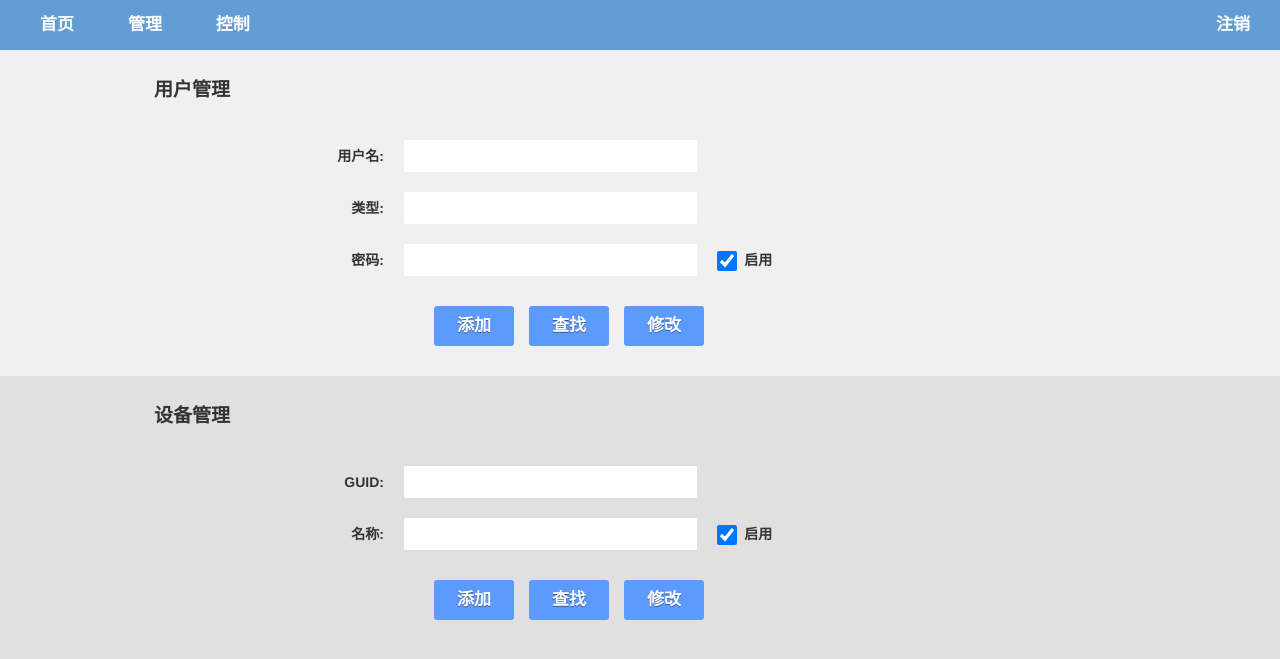
After one commit to matlab-user/hx_k_p, a PHP site: page /admin.html in a window 1280 px wide. The commit adds this page. Shown: the top 659 px of the page. Run offline with PHP 8.4, Linux system fonts and the light colour scheme; lists and menus that the app fills with data are empty.

Commit message:
2015-01-05 20：27

```diff
--- a/create_db.sql
+++ b/create_db.sql
@@ -18,6 +18,7 @@ CREATE TABLE IF NOT EXISTS hx_k_db.dev_t (
 	`d_port` INT DEFAULT -1,
 	`l_ip` VARCHAR(65) DEFAULT '',
 	`l_port` INT DEFAULT -1,
+	`valid` BOOLEAN DEFAULT 1,
 	PRIMARY KEY ( `gid` )
 ) ENGINE=InnoDB DEFAULT CHARSET=utf8;
 
--- /dev/null
+++ b/web/admin.html
@@ -0,0 +1,59 @@
+<!DOCTYPE html>
+
+<html>
+
+    <head>
+		<meta charset="UTF-8" http-equiv="X-UA-Compatible" content="IE=edge">
+		<title>实唯物联</title>
+
+		<link rel="stylesheet" type="text/css" href="css/style.css">
+		<!--<script src="http://code.jquery.com/jquery-2.1.0.min.js"></script>-->
+		<script src="js-lib/jquery-2.1.1.min.js"></script>
+
+		<!--<script src="js-lib/jquery.base64.js"></script>-->
+
+		<script>
+
+
+			$( function() {
+
+
+
+			} );
+
+		</script>
+
+		<script>
+
+		</script>
+
+    </head>
+
+	<body style="overflow-x:hidden">
+		<div id='header'>
+			<a>首页</a>
+			<a>管理</a>
+			<a>控制</a>
+			<a style="position:absolute;right:20px">注销</a>
+		</div>
+
+		<table id='admin_t1' class='three_t type1' cellspacing="0">
+			<tbody>
+				<tr class='user_admin_h' style="height:80px"><th class='name' style="font-size:19px">用户管理</th><th class='value'></th><th class='time'></th></tr>
+				<tr class='user_admin'><th class='name'>用户名:</th><th class='value'><input type='text'/></th><th class='time'></th></tr>
+				<tr class='user_admin'><th class='name'>类型:</th><th class='value'><input type='text'/></th><th class='time'></th></tr>
+				<tr class='user_admin'><th class='name'>密码:</th><th class='value'><input type='text'/><input type='checkbox' checked/>启用</th><th class='time'></th></tr>
+				<tr class='user_admin'><th class='name'></th><th class='value' style="padding-left:50px;text-align:left"><a class='b'>添加</a><a class='b'>查找</a><a class='b'>修改</a></th><th class='time'></th></tr>
+			</tbody>
+		</table>
+
+		<table id='admin_t2' class='three_t type2' cellspacing="0">
+			<tbody>
+				<tr class='user_admin_h' style="height:80px"><th class='name' style="font-size:19px">设备管理</th><th class='value'></th><th class='time'></th></tr>
+				<tr class='user_admin'><th class='name'>GUID:</th><th class='value'><input type='text'/></th><th class='time'></th></tr>
+				<tr class='user_admin'><th class='name'>名称:</th><th class='value'><input type='text'/><input type='checkbox' checked/>启用</th><th class='time'></th></tr>
+				<tr class='user_admin'><th class='name'></th><th class='value' style="padding-left:50px;text-align:left"><a class='b'>添加</a><a class='b'>查找</a><a class='b'>修改</a></th><th class='time'></th></tr>
+			</tbody>
+		</table>
+	</body>
+</html>
--- a/web/css/style.css
+++ b/web/css/style.css
@@ -9,9 +9,6 @@ label,button{cursor:pointer}
 h1,h2,h3,h4,h5,h6{font-size:16px;}
 a:link,a:visited{color:#333;text-decoration:none;cursor:pointer;-webkit-transition:.3s ease-in-out;-moz-transition:.3s ease-in-out;-o-transition:.3s ease-in-out;transition:.3s ease-in-out}
 a:hover{color:#009999;text-decoration:none}
-a.color:link,a.color:visited{color:#009999}
-a.color:hover{color:#333}
-.clear{clear:both}
 ::selection{background:#009999;color:#fff}
 ::-moz-selection{background:#009999;color:#fff}
 embed[type="application/thunder_download_plugin"]{display:none}
@@ -22,15 +19,17 @@ div#header a{height:50px;margin:0 10px 0 40px;font-size:17px;font-weight:bold;co
 #header a:hover{color:#eef}
 #header a:active{color:#ddf}
 
+a.b{text-shadow:0 1px 0 rgba(0,0,0,0.4);line-height:40px;text-align:center;display:inline-block;width:80px;height:40px;font-size:17px;color:#ffffff;border-radius:3px;background:rgb(93,154,255);margin:10px 30% 0 0}
+a.b:hover{background:rgba(93,154,255,0.6)}
+a.b:active{opacity:0.5}
+
 #login{font-size:17px;list-style:none;height:180px;margin-top:12%;padding:0 30%}
-#login a.b{text-shadow:0 1px 0 rgba(0,0,0,0.4);line-height:40px;text-align:center;display:inline-block;width:80px;height:40px;font-size:17px;color:#ffffff;border-radius:3px;background:rgb(93,154,255);margin:10px 30% 0 0}
 #login th{text-align:left;width:70%}
 #login .label{text-align:right;width:30%;padding-right:10px}
 #login .button{text-align:right}
 #login input{width:70%;height:32px;margin:15px 0px}
-#login input:focus{box-shadow:0 0 5px rgb(98,157,213)}
-#login a.b:hover{background:rgba(93,154,255,0.6)}
-#login a.b:active{opacity:0.5}
+
+input:focus{box-shadow:0 0 5px rgb(98,157,213)}
 
 #list tr{width:100%;text-align:center;height:40px}
 #list th.name{width:40%}
@@ -41,10 +40,28 @@ div#header a{height:50px;margin:0 10px 0 40px;font-size:17px;font-weight:bold;co
 #list tr:nth-child(even):hover{opacity:0.9}
 #list tr:nth-child(even):active{opacity:0.6}
 
-#data_list tr{width:100%;text-align:center;height:40px}
-#data_list th.name{width:30%}
-#data_list th.value{width:40%}
-#data_list th.time{width:30%}
-#data_list tbody tr:nth-child(even){background:#fdfdfd}
+.three_t tr{width:100%;text-align:center;height:40px}
+.three_t th.name{width:30%}
+.three_t th.value{width:40%}
+.three_t th.time{width:30%}
+.three_t tr:nth-child(even){background:#fdfdfd}
+
+#control_t a.b{margin:10px 0}
+#control_t input{padding:0 5px;width:90px;height:32px;margin:10px 15px;border:solid 1px rgb(98,157,213);box-shadow:inset 0 0 2px rgb(98,157,213)}
+#control_t input:focus{box-shadow:0 0 5px rgb(98,157,213)}
+
+.type1 tr.user_admin,.type1 tr.user_admin_h{background:#f0f0f0}
+.type1 tr.user_admin{text-align:right}
+.type1 tr.user_admin .value{padding:10px 20px;text-align:left}
+.type1 input{width:60%;height:32px;padding-left:10px}
+.type1 a{margin:10px 15px 20px 0}
+.type1 input[type="checkbox"]{margin:0 7px 0 20px;width:20px;height:20px;position:relative;top:6px}
+
+.type2 tr.user_admin,.type2 tr.user_admin_h{background:#e0e0e0}
+.type2 tr.user_admin{text-align:right}
+.type2 tr.user_admin .value{padding:10px 20px;text-align:left}
+.type2 input{width:60%;height:32px;padding-left:10px}
+.type2 a{margin-right:15px}
+.type2 input[type="checkbox"]{margin:0 7px 0 20px;width:20px;height:20px;position:relative;top:6px}
 
 div.flot_div{background:#fff;padding-top:10px;height:200px}
--- a/web/data_show.html
+++ b/web/data_show.html
@@ -37,7 +37,7 @@
 			<a style="position:absolute;right:20px">注销</a>
 		</div>
 
-		<table id='data_list' cellspacing="0">
+		<table id='data_list' class='three_t' cellspacing="0">
 			<tbody>
 				<tr><th class='name'>参数名称</th><th class='value'>数值</th><th class='time'>采集时间</th></tr>
 				<tr><th class='name'>压力</th><th class='value'></th><th class='time'></th></tr>
```
Also changed, not shown: web/dev_control.html (+6 -6 lines).
